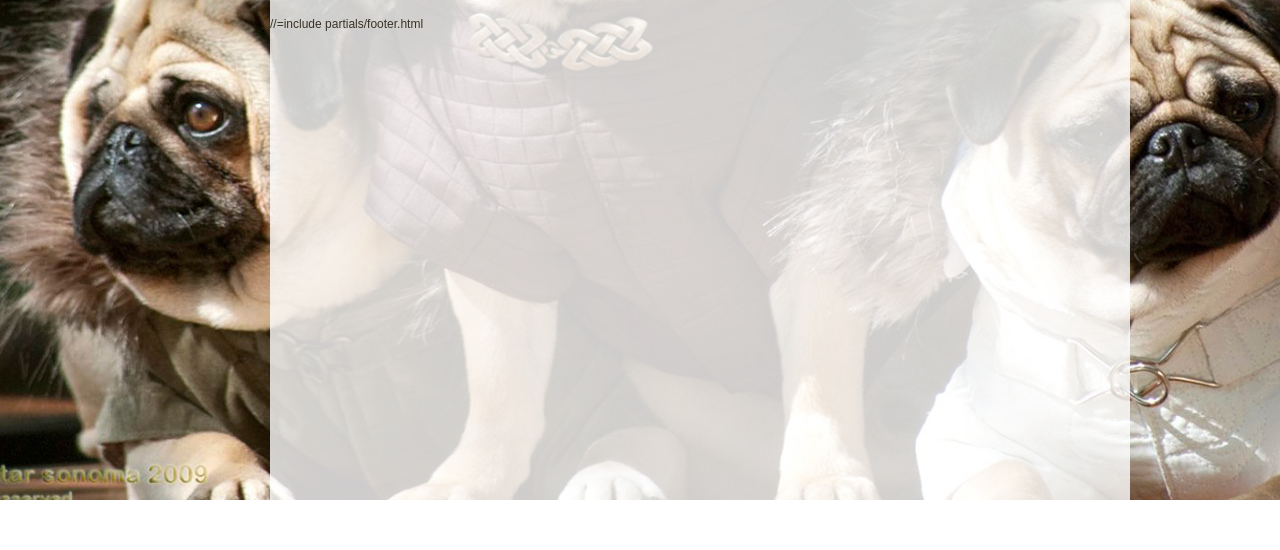
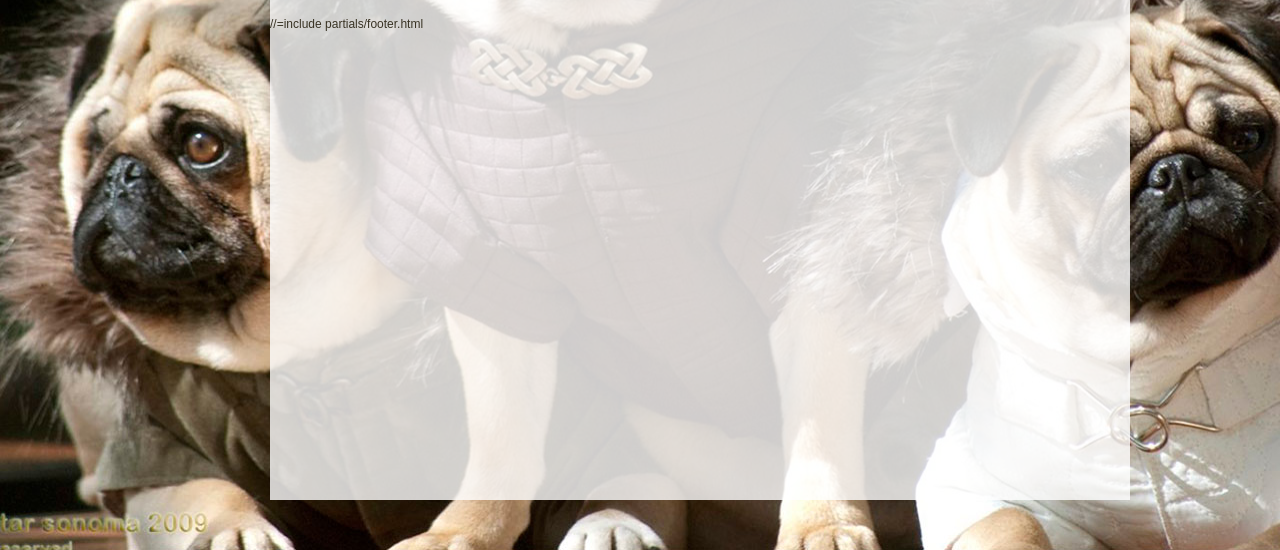
Before and after one commit to veremey/quest, a website: page src/index.html in a window 1280 px wide. Shown: the part 492-1042 px from the top of the page. Before the commit the page ends 992 px from the top, so only its background shows below. Drawn offline with nearby package versions, Linux system fonts and the light colour scheme; files that its build step writes are made by us from their sources; files whose address does not match are found by name.

Commit message:
back to 1

```diff
--- a/src/index.html
+++ b/src/index.html
@@ -3,7 +3,7 @@
 <head>
 	<meta charset="utf-8">
 	<title>1</title>
-	<meta name="viewport" content="width=content-width, initial-scale=0.3">
+	<meta name="viewport" content="width=device-width, initial-scale=1">
 	<link rel="stylesheet" media="all" href="css/style.css" >
 	<script src="js/app.js"></script>
 </head>
--- a/src/sass/_common.sass
+++ b/src/sass/_common.sass
@@ -16,6 +16,7 @@ body
 .out
 	position: relative
 	width: 1400px
+	height: auto
 	margin: 0 auto
 	padding-top: 1px
 	+clr
@@ -28,7 +29,7 @@ body
 	height: 966px
 	position: relative
 	padding-top: 1px
-	margin: 25px auto 0
+	margin: 25px auto 50px
 	background-color: rgba(255, 255, 255, .8)
 	+clr
 	&:before
```
Also changed, not shown: build/css/style.css, build/index.html, 1 other file.
